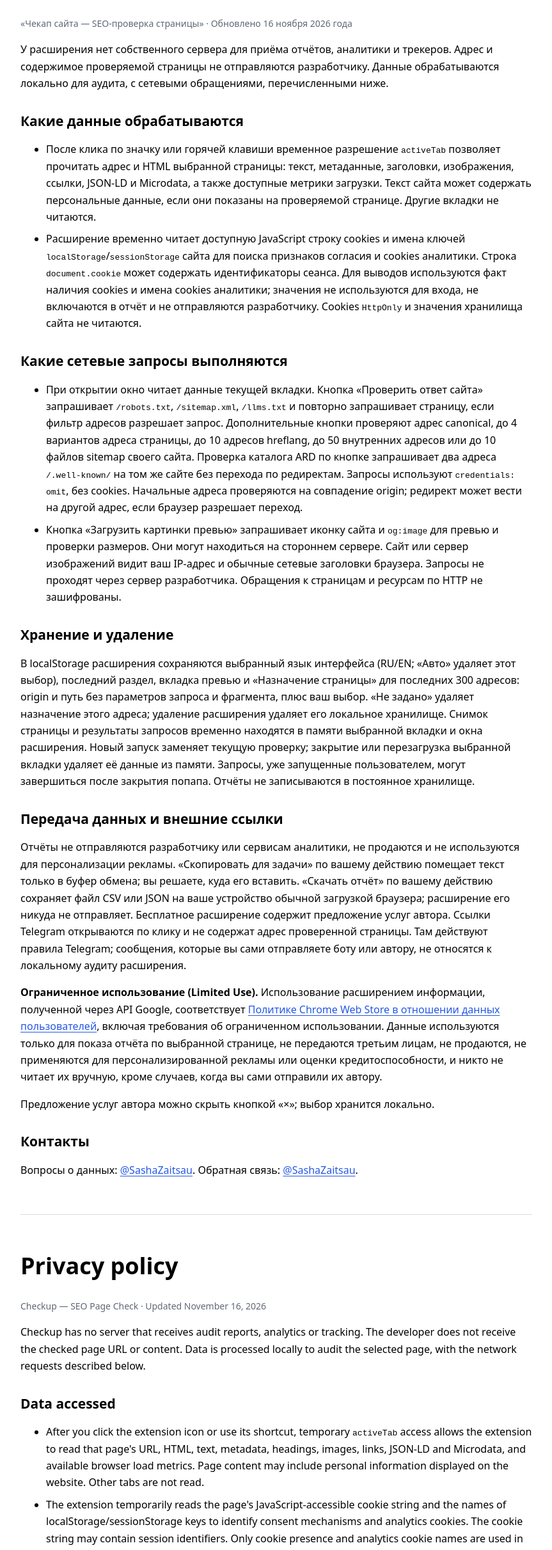
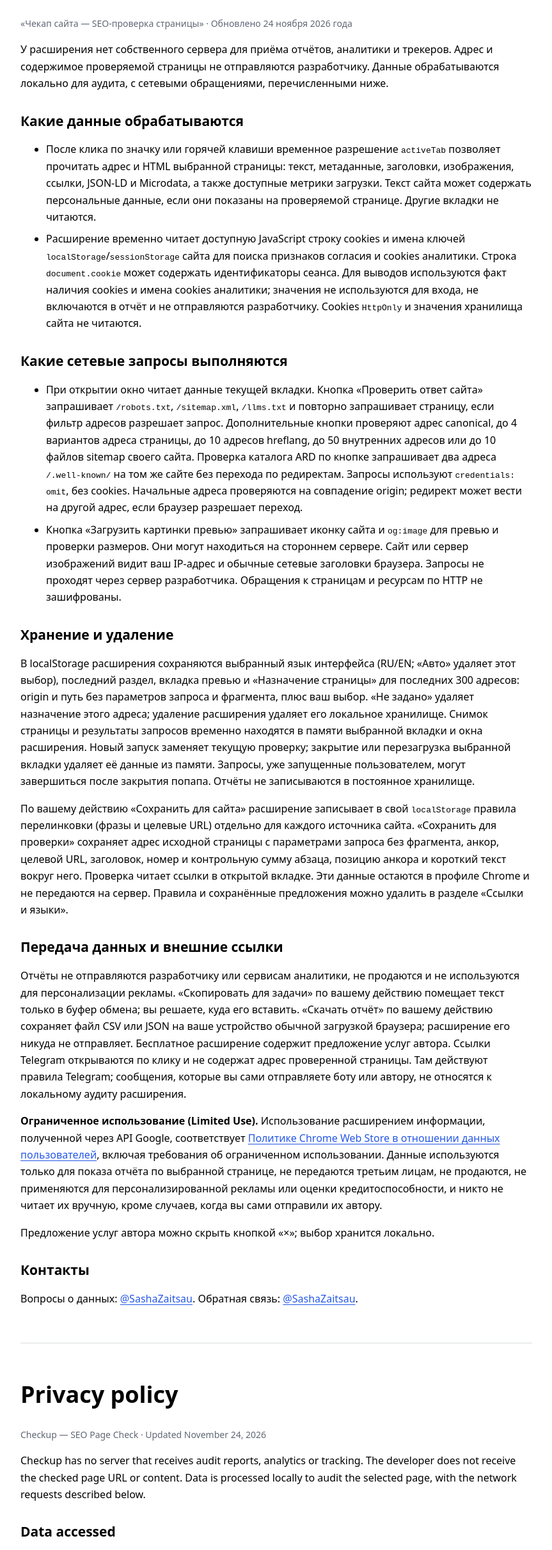
Before and after one commit to SashaZaicev/checkup-site-privacy, a plain HTML site: page index.html in a window 1280 px wide. Shown: the part 136-2559 px from the top of the page at 64% size, without its empty margins (208-1071 px from the left). Drawn offline with Linux system fonts and the light colour scheme.

Commit message:
Document local storage for internal linking

```diff
--- a/index.html
+++ b/index.html
@@ -23,7 +23,7 @@
 <main>
 <section id="ru" lang="ru">
 <h1>Политика конфиденциальности</h1>
-<p class="date">«Чекап сайта — SEO-проверка страницы» · Обновлено 16 ноября 2026 года</p>
+<p class="date">«Чекап сайта — SEO-проверка страницы» · Обновлено 24 ноября 2026 года</p>
 <p>У расширения нет собственного сервера для приёма отчётов, аналитики и трекеров.
 Адрес и содержимое проверяемой страницы не отправляются разработчику. Данные
 обрабатываются локально для аудита, с сетевыми обращениями, перечисленными ниже.</p>
@@ -69,6 +69,14 @@
 Новый запуск заменяет текущую проверку; закрытие или перезагрузка выбранной
 вкладки удаляет её данные из памяти. Запросы, уже запущенные пользователем,
 могут завершиться после закрытия попапа. Отчёты не записываются в постоянное хранилище.</p>
+<p>По вашему действию «Сохранить для сайта» расширение записывает в свой
+<code>localStorage</code> правила перелинковки (фразы и целевые URL) отдельно
+для каждого источника сайта. «Сохранить для проверки» сохраняет адрес исходной
+страницы с параметрами запроса без фрагмента, анкор, целевой URL, заголовок,
+номер и контрольную сумму абзаца, позицию анкора и короткий текст вокруг него.
+Проверка читает ссылки в открытой вкладке. Эти данные остаются в профиле Chrome
+и не передаются на сервер. Правила и сохранённые предложения можно удалить в
+разделе «Ссылки и языки».</p>
 <h2>Передача данных и внешние ссылки</h2>
 <p>Отчёты не отправляются разработчику или сервисам аналитики, не продаются и
 не используются для персонализации рекламы. «Скопировать для задачи» по вашему
@@ -93,7 +101,7 @@
 </section>
 <section id="en" lang="en">
 <h1>Privacy policy</h1>
-<p class="date">Checkup — SEO Page Check · Updated November 16, 2026</p>
+<p class="date">Checkup — SEO Page Check · Updated November 24, 2026</p>
 <p>Checkup has no server that receives audit reports, analytics or tracking.
 The developer does not receive the checked page URL or content. Data is processed
 locally to audit the selected page, with the network requests described below.</p>
@@ -135,6 +143,14 @@ results stay temporarily in the inspected tab and popup memory. A new run replac
 the current audit; closing or reloading the inspected tab clears its in-memory
 data. Already started requests may finish after the popup closes. Reports are
 not written to persistent storage.</p>
+<p>When you select “Save for this site”, the extension stores internal link
+rules (phrases and target URLs) in its own <code>localStorage</code> for that
+site origin. “Save for verification” stores the source URL with its query
+and without its fragment, anchor, target URL, section heading, paragraph
+number and fingerprint, anchor position, and a short text excerpt. Verification
+reads links in the open tab. These records stay in your Chrome profile and
+are not sent to a server. You can delete rules and saved suggestions in the
+links and languages section.</p>
 <h2>Sharing and external links</h2>
 <p>Reports are not sent to the developer or analytics providers, sold or used for
 personalized advertising. “Copy for a task” writes report text to your clipboard
```
